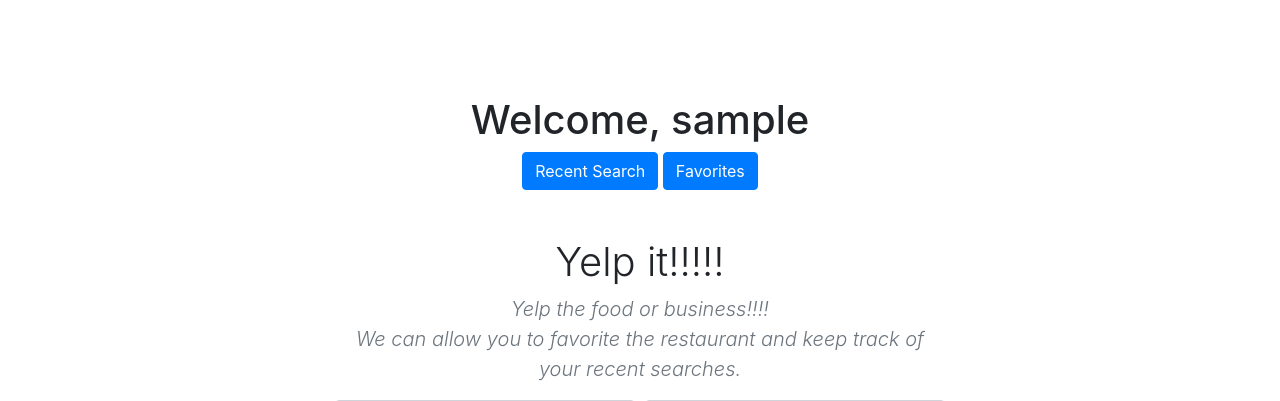
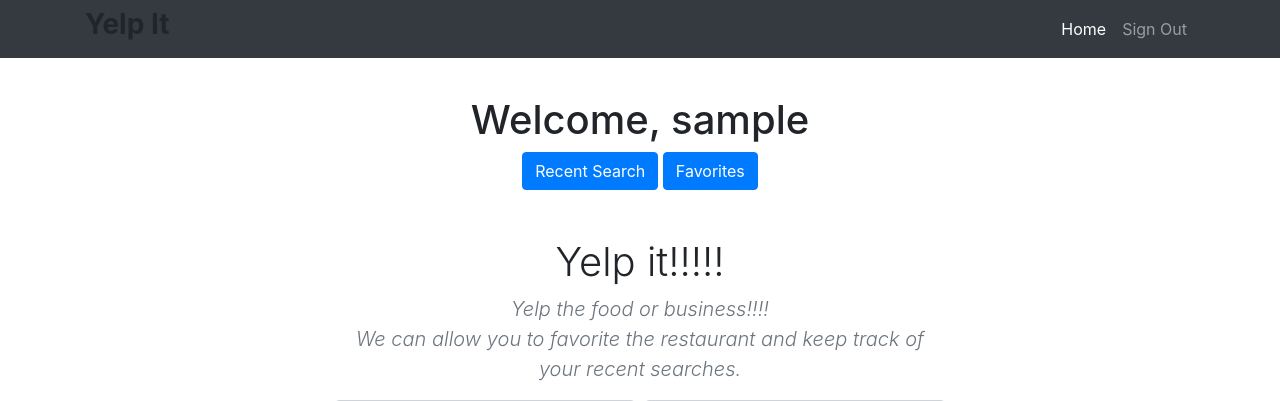
Before and after one commit to bittu072/restaurant-search, a Flask app: page /userhome in a window 1280 px wide. Shown: the top 401 px of the page. Run offline with Flask 2, Linux system fonts and the light colour scheme; the visitor is signed in with stand-in values (Sample User, id 1); parts of the project's set-up code (start-up, migrations or seed data) failed here and were passed over; some libraries are stand-ins or nearby versions.

Commit message:
Navbar addition + redirect after logout
- Added the Navbar to show home sign in/ sign out button
- Added redirection after logout to login page

```diff
--- a/project/api/project.py
+++ b/project/api/project.py
@@ -167,7 +167,7 @@
         del login_session['picture']
         response = make_response(json.dumps('Successfully disconnected.'), 200)
         response.headers['Content-Type'] = 'application/json'
-        return response
+        return redirect(url_for('showLogin'))
     else:
 
     	response = make_response(json.dumps('Failed to revoke token \
@@ -277,7 +277,7 @@
     username = getUserInfo(user_id)
     # reverse the order of the following query
     recents = session.query(RecentSearch).filter_by(user_id=user_id).order_by(desc(RecentSearch.id)).limit(10).all()
-    return render_template('recents.html', recents=recents)
+    return render_template('recents.html', recents=recents, username=login_session['username'])
 
 
 @app.route('/userhome/<int:user_id>/favorites')
@@ -286,4 +286,4 @@
     username = getUserInfo(user_id)
     # reverse the order of the following query
     favo = session.query(Favorites).filter_by(user_id=user_id).order_by(desc(Favorites.id)).all()
-    return render_template('favorites.html', favorites=favo)
+    return render_template('favorites.html', favorites=favo, username=login_session['username'])
--- a/project/view/templates/base.html
+++ b/project/view/templates/base.html
@@ -20,27 +20,30 @@
 
 <body>
 
-	<!-- <nav class="navbar navbar-expand-lg navbar-dark bg-dark fixed-top">
+	<nav class="navbar navbar-expand-lg navbar-dark bg-dark fixed-top">
 		<div class="container">
-			<a class="navbar-brand" href="#">Yelp It</a>
+			<h3><b>Yelp It</b></h3>
 			<button class="navbar-toggler" type="button" data-toggle="collapse" data-target="#navbarResponsive" aria-controls="navbarResponsive" aria-expanded="false" aria-label="Toggle navigation">
-          <span class="navbar-toggler-icon"></span>
-        </button>
+          		<span class="navbar-toggler-icon"></span>
+        	</button>
 			<div class="collapse navbar-collapse" id="navbarResponsive">
 				<ul class="navbar-nav ml-auto">
+					{% if username %}
 					<li class="nav-item active">
-						<a class="nav-link" href="#">Home
-                <span class="sr-only">(current)</span>
-              </a>
+						<a class="nav-link" href="/userhome">Home</a>
 					</li>
 					<li class="nav-item">
-						<a class="nav-link" href="#">Sign In</a>
+						<a class="nav-link" href="/gdisconnect">Sign Out</a>
 					</li>
-
+					{% else %}
+					<li class="nav-item">
+						<a class="nav-link" href="/login">Sign In</a>
+					</li>
+					{% endif %}
 				</ul>
 			</div>
 		</div>
-	</nav> -->
+	</nav>
 
 	{% block content %} {% endblock %}
 
```
